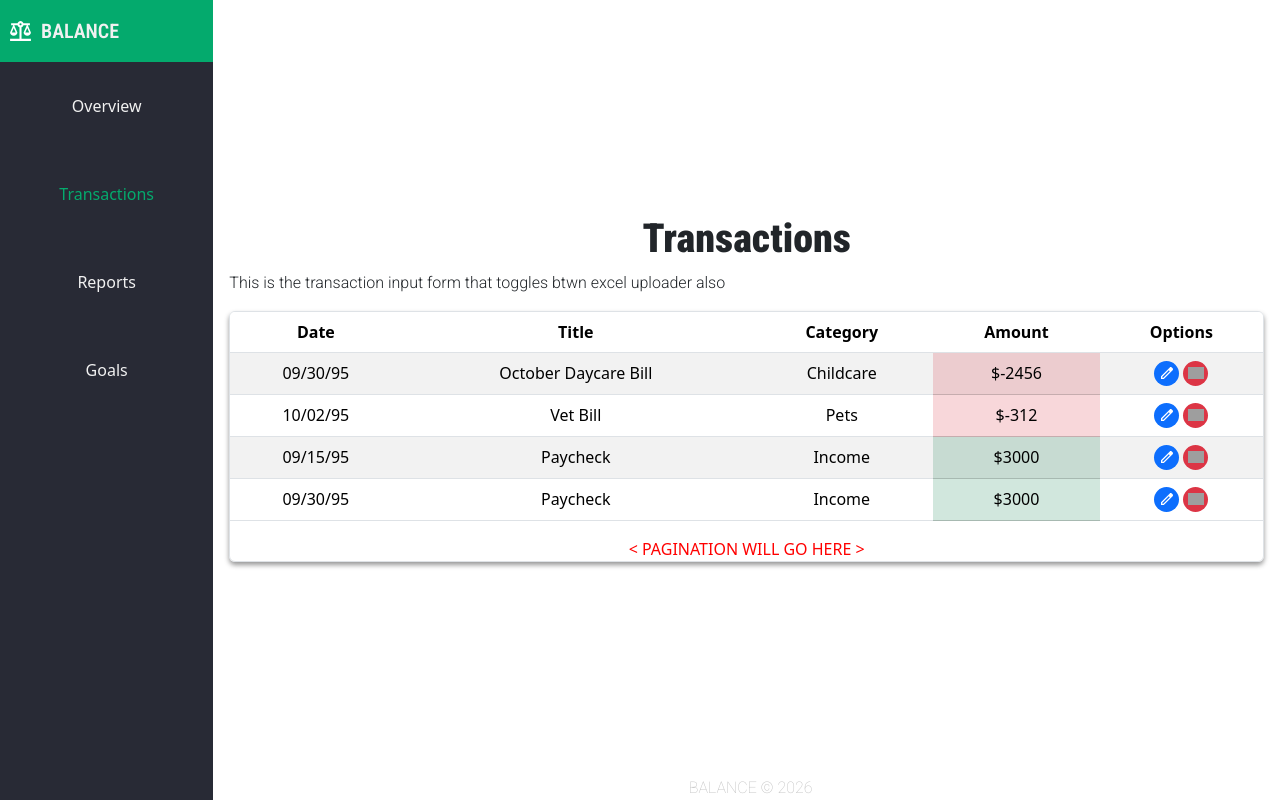
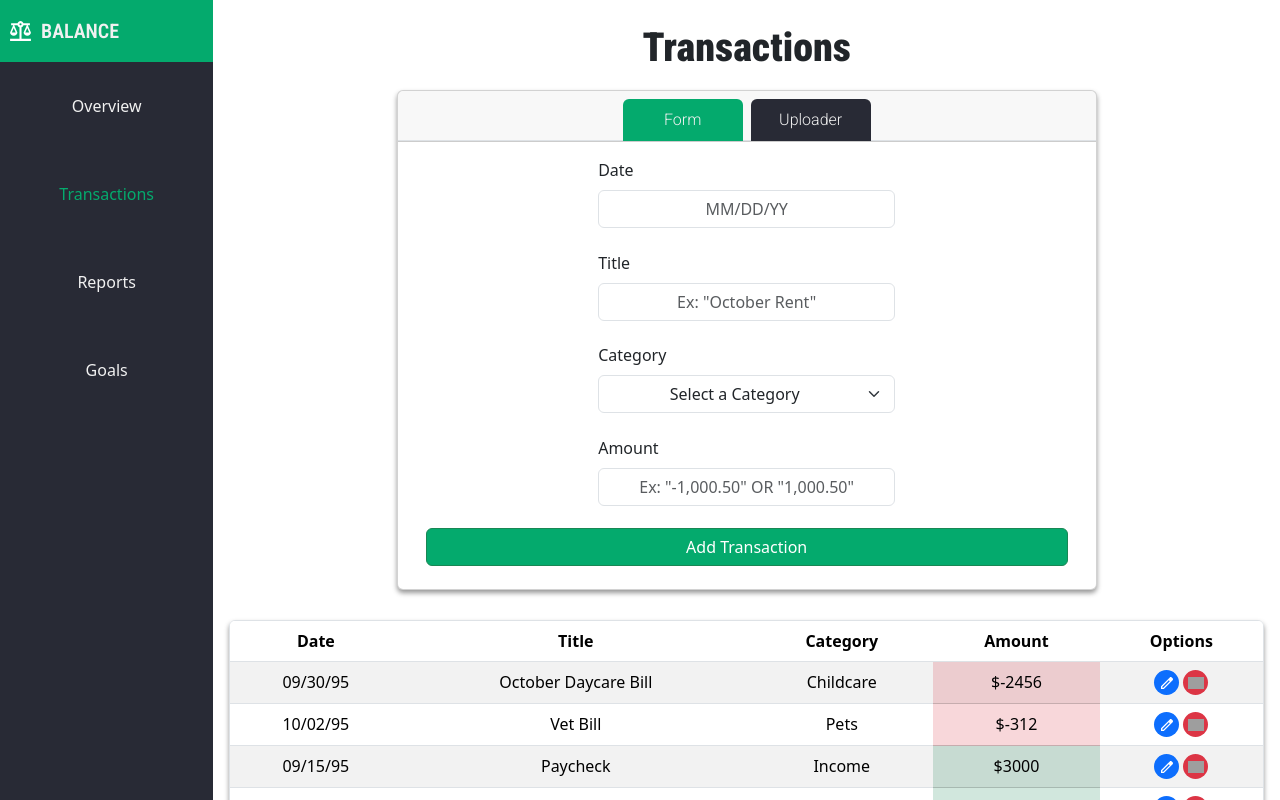
Before and after one commit to ezsota/balance, a React (Vite) app: page /transactions-view in a window 1280 px wide. Built offline with nearby package versions, Linux system fonts and the light colour scheme; grey boxes are pictures that could not be loaded.

Commit message:
Added input form and form logic to Transactions page

```diff
--- /dev/null
+++ b/src/components/TransactionForm.jsx
@@ -0,0 +1,150 @@
+import { useState } from "react";
+
+export default function TransactionForm(props) {
+    const [displayAmount, setDisplayAmount] = useState("");
+    const [numericAmount, setNumericAmount] = useState(0);
+    console.log(displayAmount);
+    console.log(numericAmount);
+
+    // Category Object for form dropdown
+    const CATEGORY_GROUPS = {
+        Financial: [
+            "Business",
+            "Insurance",
+            "Payments",
+            "Savings"
+        ],
+        Living: [
+            "Childcare",
+            "Clothing",
+            "Education",
+            "Food",
+            "Housing",
+            "Transportation",
+            "Utilities"
+        ],
+        Leisure: [
+            "Entertainment",
+            "Occasions",
+            "Recreation",
+            "Social",
+            "Vacations"
+        ],
+        Other: [
+            "Gifts",
+            "Memberships",
+            "Pets",
+            "Seasonal",
+            "Subscriptions"
+        ]
+    };
+
+    return (
+        <form className="row gap-3 justify-content-center text-start mx-auto h-100">
+
+            {/* ROW-1 */}
+            <div className="row col-12 justify-content-center">
+                {/* DATE */}
+                <div className="col-12 col-md-6">
+                    <label htmlFor="date" className="form-label">Date</label>
+                    <input
+                        type="text" id="date"
+                        className="form-control px-1 text-center"
+                        placeholder="MM/DD/YY"
+                        required />
+                </div>
+            </div>
+
+            {/* ROW-2 */}
+            <div className="row col-12 justify-content-center">
+                {/* TITLE */}
+                <div className="col-12 col-md-6">
+                    <label htmlFor="title" className="form-label">Title</label>
+                    <input type="text" id="title" className="form-control text-center" placeholder='Ex: "October Rent"' required />
+                </div>
+            </div>
+
+            {/* ROW-3 */}
+            <div className="row col-12 justify-content-center">
+                {/* CATEGORY */}
+                <div className="col-12 col-md-6">
+                    <label htmlFor="category" className="form-label">Category</label>
+                    <select
+                        id="category"
+                        className="form-select text-center"
+                        defaultValue=""
+                        required>
+                        <option value="" disabled>
+                            Select a Category
+                        </option>
+                        {Object.entries(CATEGORY_GROUPS).map(([groupName, categories]) => (
+                            <optgroup key={groupName} label={groupName}>
+                                {categories.map(category => (
+                                    <option key={category} value={category}>
+                                        {category}
+                                    </option>
+                                ))}
+                            </optgroup>
+                        ))}
+                    </select>
+                </div>
+            </div>
+
+            {/* ROW-4 */}
+            <div className="row col-12 justify-content-center">
+                {/* AMOUNT */}
+                <div className="col-12 col-md-6">
+                    <label htmlFor="amount" className="form-label">Amount</label>
+                    <input
+                        required
+                        type="text"
+                        className="form-control text-center"
+                        placeholder='Ex: "-1,000.50" OR "1,000.50"'
+                        value={displayAmount}
+                        // Block "Enter" button form submission:
+                        onKeyDown={(event) => {
+                            if (event.key === "Enter") {
+                                event.preventDefault();
+                            }
+                        }}
+                        // While user types:
+                        onChange={(event) => {
+                            // Get raw amount value
+                            const rawValue = event.target.value
+                            // Remove commas (avoids parsing bugs)
+                            const strippedValue = rawValue.replace(/,/g, "");
+                            // Remove non monetary characters (avoids bugs)
+                            const validValue = strippedValue.replace(/[^0-9.-]/g, "");
+                            // Store display value (for frontend)
+                            setDisplayAmount(validValue);
+                            // Store calc value (for backend)
+                            const calcValue = Number(validValue);
+                            setNumericAmount(Number.isNaN(calcValue) ? 0 : calcValue);
+                        }}
+                        // When user leaves input:
+                        onBlur={() => {
+                            // Verify and format amount display
+                            if (displayAmount === "" || isNaN(numericAmount)) {
+                                return;
+                            } else {
+                                setDisplayAmount(
+                                    numericAmount.toLocaleString(undefined, {
+                                        minimumFractionDigits: 2,
+                                        maximumFractionDigits: 2
+                                    })
+                                );
+                            }
+                        }}
+                    />
+                </div>
+            </div>
+
+            {/* BOTTOM ROW */}
+            <div className="col-12 text-center">
+                {/* SUBMIT */}
+                <button type="submit" className="btn btn-success bg-green w-100">Add Transaction</button>
+            </div>
+
+        </form>
+    )
+};
--- /dev/null
+++ b/src/components/TransactionInputBox.jsx
@@ -0,0 +1,50 @@
+/*
+    ===================================
+    Transaction Input Form / XL Uploader
+            (Toggle Between)
+    ===================================
+*/
+
+import { useState } from "react";
+import TransactionForm from "./TransactionForm.jsx";
+import ExcelUploader from "./ExcelUploader.jsx";
+
+export default function TransactionInputBox() {
+    // NAV TAB STATE -> used consts for clarity and avoiding typos
+    const tab1 = "form"
+    const tab2 = "uploader"
+    const [activeTab, setActiveTab] = useState(tab1);
+
+    return (
+        <section className="card text-center shadow" id="transaction-input-box">
+            {/* INPUT NAV */}
+            <div className="card-header px-0 pb-0 pt-2">
+                <ul className="nav nav-tabs justify-content-center gap-2">
+                    {/* TAB 1 */}
+                    <li className="nav-item">
+                        <button
+                            className={`nav-link input-tab ${activeTab === tab1 ? "active-tab " : ""}`}
+                            onClick={() => setActiveTab(tab1)}>
+                            Form
+                        </button>
+                    </li>
+                    {/* TAB 2 */}
+                    <li className="nav-item">
+                        <button
+                            className={`nav-link input-tab ${activeTab === tab2 ? "active-tab " : ""}`}
+                            onClick={() => setActiveTab(tab2)}>
+                            Uploader
+                        </button>
+                    </li>
+                </ul>
+            </div>
+            {/* INPUT DISPLAY */}
+            <div className="card-body">
+                {/* TAB 1 */}
+                {activeTab === tab1 && <TransactionForm />}
+                {/* TAB 2 */}
+                {activeTab === tab2 && <ExcelUploader />}
+            </div>
+        </section>
+    )
+};
--- a/src/components/TransactionInputs.jsx
+++ /dev/null
@@ -1,44 +0,0 @@
-/*
-    ===================================
-    Transaction Input Form / XL Uploader
-            (Toggle Between)
-    ===================================
-
-    const CATEGORY_GROUPS = {
-        Financial: [
-            "Business",
-            "Insurance",
-            "Payments",
-            "Savings"
-        ],
-        Living: [
-            "Childcare",
-            "Clothing",
-            "Education",
-            "Food",
-            "Housing",
-            "Transportation",
-            "Utilities"
-        ],
-        Leisure: [
-            "Entertainment",
-            "Occasions",
-            "Recreation",
-            "Social",
-            "Vacations"
-        ],
-        Other: [
-            "Gifts",
-            "Memberships",
-            "Pets",
-            "Seasonal",
-            "Subscriptions"
-        ]
-    };
-*/
-
-export default function TransactionInputs() {
-    return (
-        <p>This is the transaction input form that toggles btwn excel uploader also</p>
-    )
-};
--- a/src/pages/Transactions.jsx
+++ b/src/pages/Transactions.jsx
@@ -12,18 +12,18 @@ Components: TransactionInputs.jsx + Transaction List.jsx
 
 */
 
-import TransactionInputs from "../components/TransactionInputs.jsx";
+import TransactionInputBox from "../components/TransactionInputBox.jsx";
 import TransactionList from "../components/TransactionList.jsx";
 
 export default function Transactions() {
     return (
-        <div className="d-flex flex-column justify-content-center h-100 w-100">
+        <div className="d-flex flex-column justify-content-center w-100">
             {/* HEADER */}
             <header>
                 <h1 className="text-center">Transactions</h1>
             </header>
             {/* COMPONENTS */}
-            <TransactionInputs />
+            <TransactionInputBox />
             <TransactionList />
         </div>
     )
--- a/src/styles.css
+++ b/src/styles.css
@@ -130,6 +130,23 @@ nav .active {
 }
 
 /* TRANSACTIONS PAGE */
+#transaction-input-box {
+    height: 500px !important;
+    width:100% !important;
+    max-width: 700px !important;
+    margin: 10px auto 30px auto !important;
+}
+
+.input-tab {
+    background-color: #282A35 !important;
+    padding: auto 2rem;
+    width: 120px;
+}
+
+.active-tab {
+    background-color: #04AA6D !important;
+}
+
 .transaction-icon-container {
     width: 25px !important;
     height: 25px !important;
```
